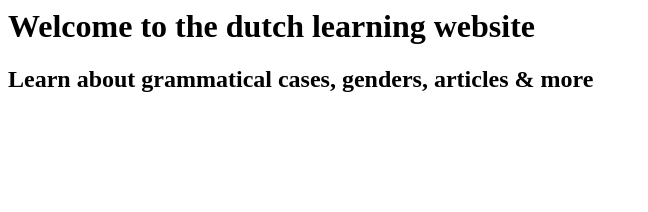
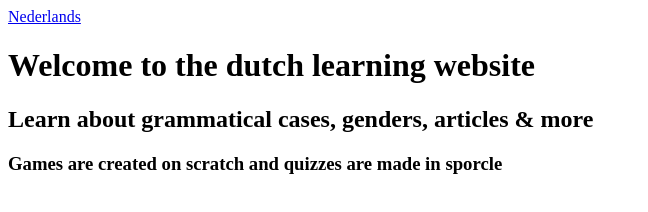
Before and after one commit to DjDango/Nederlands, a plain HTML site: page index.html in a window 1280 px wide. Shown: the whole page, without its empty margins (0-648 px from the left). Drawn offline with Linux system fonts and the light colour scheme.

Commit message:
Update index.html

```diff
--- a/index.html
+++ b/index.html
@@ -4,8 +4,9 @@
     <meta charset='utf-8'>
   </head>
   <body>
+    <a href='NederlndsIndex.html'>Nederlands</a>
     <h1>Welcome to the dutch learning website</h1>
     <h2>Learn about grammatical cases, genders, articles & more</h2>
-    <h3></h3>
+    <h3>Games are created on scratch and quizzes are made in sporcle</h3>
   </body>
 </html>
```
